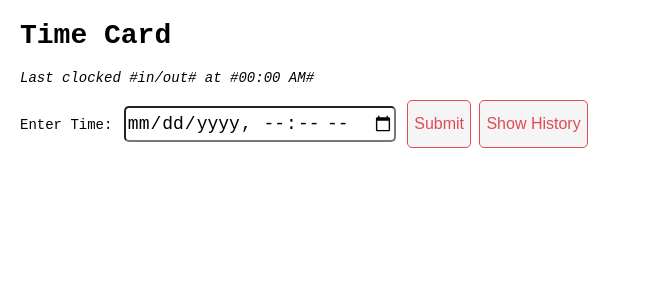
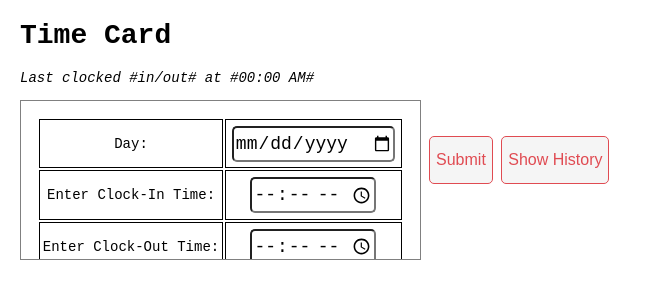
Before and after one commit to karlmac/flatiron-frontend-phase-2-project, a website: page index.html in a window 1280 px wide. Shown: the whole page, without its empty margins (0-652 px from the left). Drawn offline with Linux system fonts and the light colour scheme.

Commit message:
Modify index.html
Added Clock-In and Clock-Out elements

```diff
--- a/index.html
+++ b/index.html
@@ -14,9 +14,24 @@
     <h1>Time Card</h1>
 
     <p><i id="lastPunchMsg"></i></p>
+    <table>
+        <tr>
+            <td><label for="dayPunch">Day: </label></td>
+            <td><input type="date" id="dayPunch"></td>
+        </tr>
+        <tr>
+            <td><label for="timePunchIn">Enter Clock-In Time:</label> </td>
+            <td><input type="time" id="timePunchIn"></td>
+        </tr>
+        <tr>
+            <td><label for="timePunchOut">Enter Clock-Out Time:</label></td>
+            <td><input type="time" id="timePunchOut"></td>
+        </tr>
+    </table>
 
+    <!--
         <label for="timePunch">Enter Time: </label>
-    <input type="datetime-local" id="timePunch">
+        <input type="datetime-local" id="timePunch"> -->
 
         <!-- <button id="btnClockIn">Clock In</button> -->
         <!-- <button id="btnClockOut">Clock Out</button> -->
```
Lines whose indentation alone changed are shown as unchanged.
